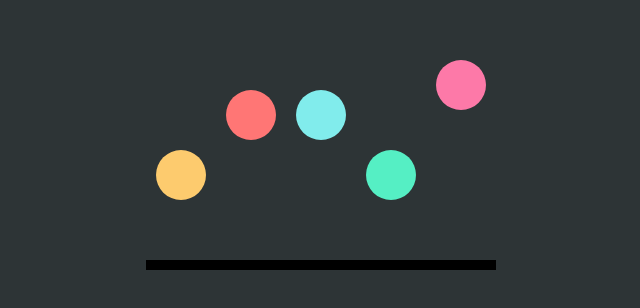
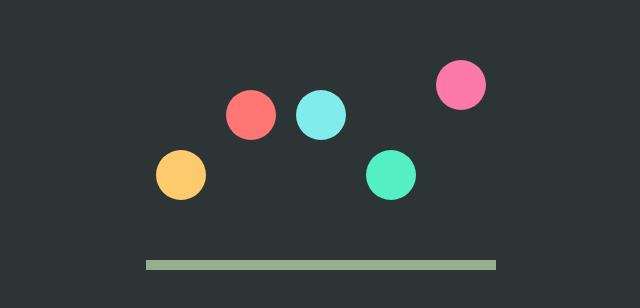
Before and after one commit to Muhtashim009/Bouncing-ball, a plain HTML site: page index.html in a window 1280 px wide. Shown: the part 160-468 px from the top of the page, without its empty margins (319-959 px from the left). Drawn offline with Linux system fonts and the light colour scheme.

Commit message:
border bottom

```diff
--- a/style.css
+++ b/style.css
@@ -13,7 +13,7 @@ div{
 
 div ul {
     display: flex;
-    border-bottom: 10px solid ;
+    border-bottom: 10px solid rgb(151, 175, 140) ;
 }
 
 div ul li {
```
